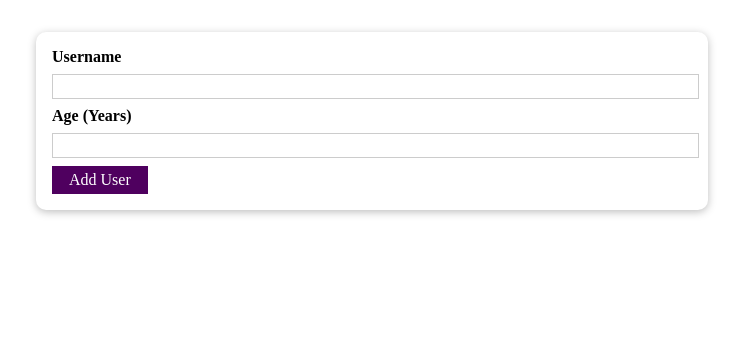
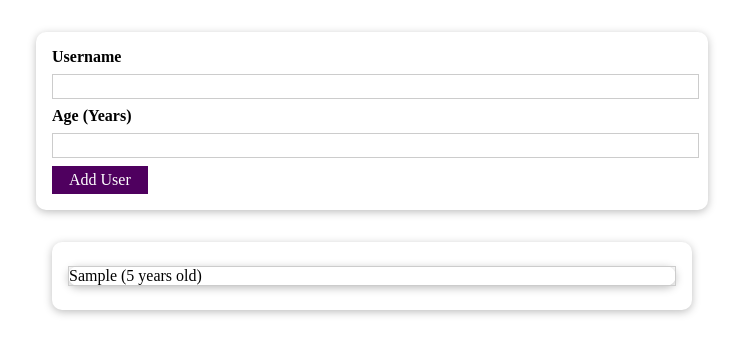
Before and after one commit to vvuux/react-js-udemy-guide-advanced, a React (Create React App) app in the folder app/: page / in a window 1280 px wide. Both pictures are taken after typing "Sample", "5" into the empty fields and a click on the button "Add User". Shown: the top 354 px of the page, without its empty margins (268-1011 px from the left). Built offline with nearby package versions, Linux system fonts and the light colour scheme.

Commit message:
UserList components

```diff
--- a/app/src/App.js
+++ b/app/src/App.js
@@ -1,11 +1,23 @@
-import React from "react";
+import React, {useState} from "react";
 
 import AddUser from "./components/Users/AddUser"
+import UserList from "./components/Users/UserList";
 
 function App() {
+
+  const [users, setUsers] = useState([]);
+
+  const addUserHandler = (user) => {
+    setUsers((previous) => [
+      ...previous,
+      user
+    ])
+  }
+
   return (
     <div>
-      <AddUser/>
+      <AddUser addUserHandler={addUserHandler}/>
+      <UserList users={users}/>
     </div>
   )
 }
--- a/app/src/components/Users/AddUser.jsx
+++ b/app/src/components/Users/AddUser.jsx
@@ -16,6 +16,12 @@
         if (+enterAge < 1){
             return
         }
+        props.addUserHandler({
+            id: Math.random().toString(),
+            name: enterUserName,
+            age: enterAge
+        })
+
         setEnterAge('');
         setEnterUserName('');
     }
--- /dev/null
+++ b/app/src/components/Users/UserList.jsx
@@ -0,0 +1,21 @@
+import React from "react";
+
+import Card from "../UI/Card";
+
+import styles from "./UserList.module.css";
+
+const UserList = props => {
+    return (
+        <Card className={styles.users}>
+            <ul>
+                {props.users.map(user => (
+                    <Card className={styles.user}>
+                        <li key={user.id}>{user.name} ({user.age} years old)</li>
+                    </Card>
+                ))}
+            </ul>
+        </Card>
+    )
+}
+
+export default UserList;
--- /dev/null
+++ b/app/src/components/Users/UserList.module.css
@@ -0,0 +1,16 @@
+.users {
+    margin: 2rem auto;
+    width: 90%;
+    max-width: 40rem;
+  }
+
+  .users ul {
+    list-style: none;
+    padding: 1rem;
+  }
+
+  .users li {
+    border: 1px solid #ccc;
+    margin: 0.5rem 0;
+    padding:
+  }
```
